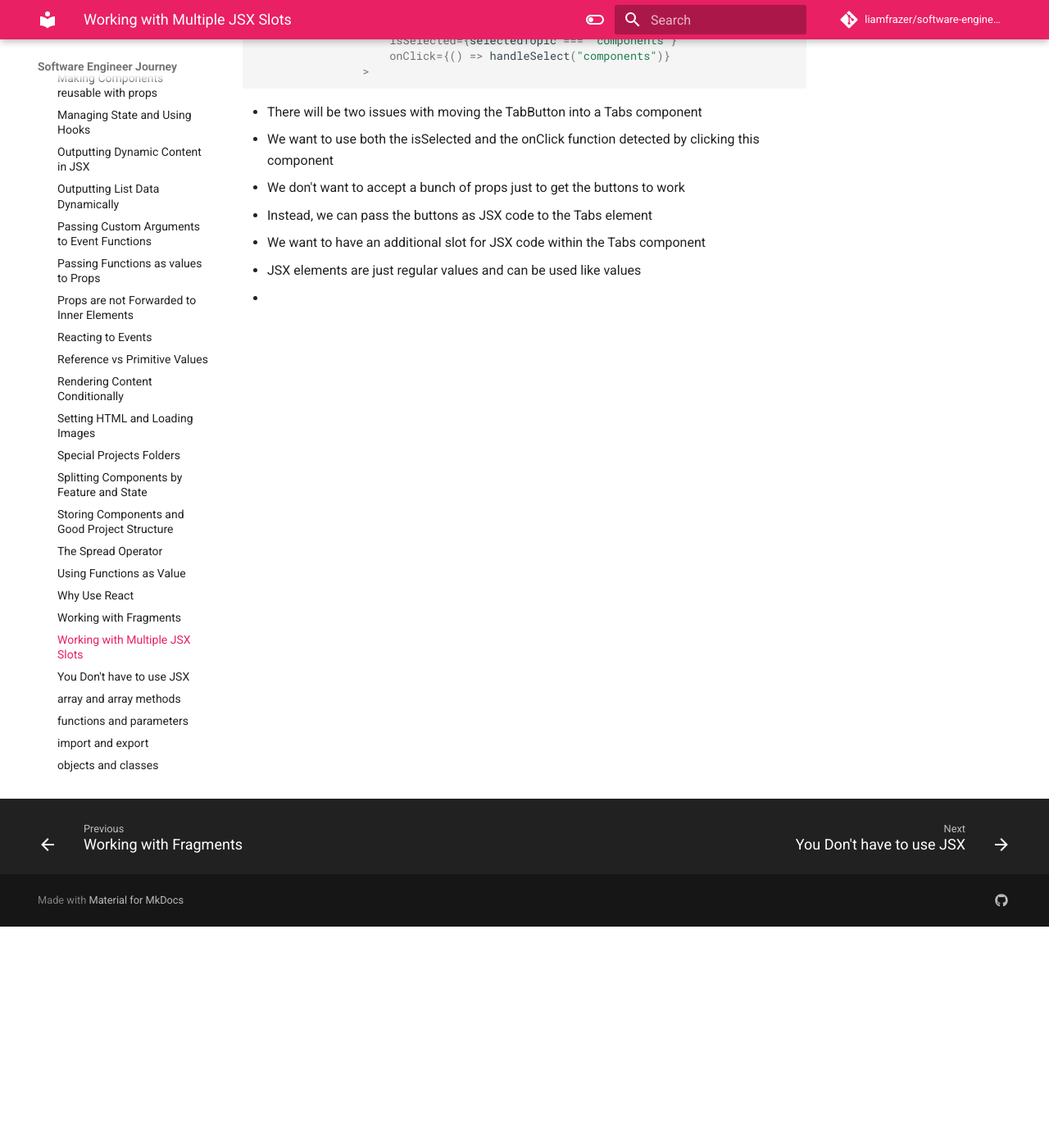
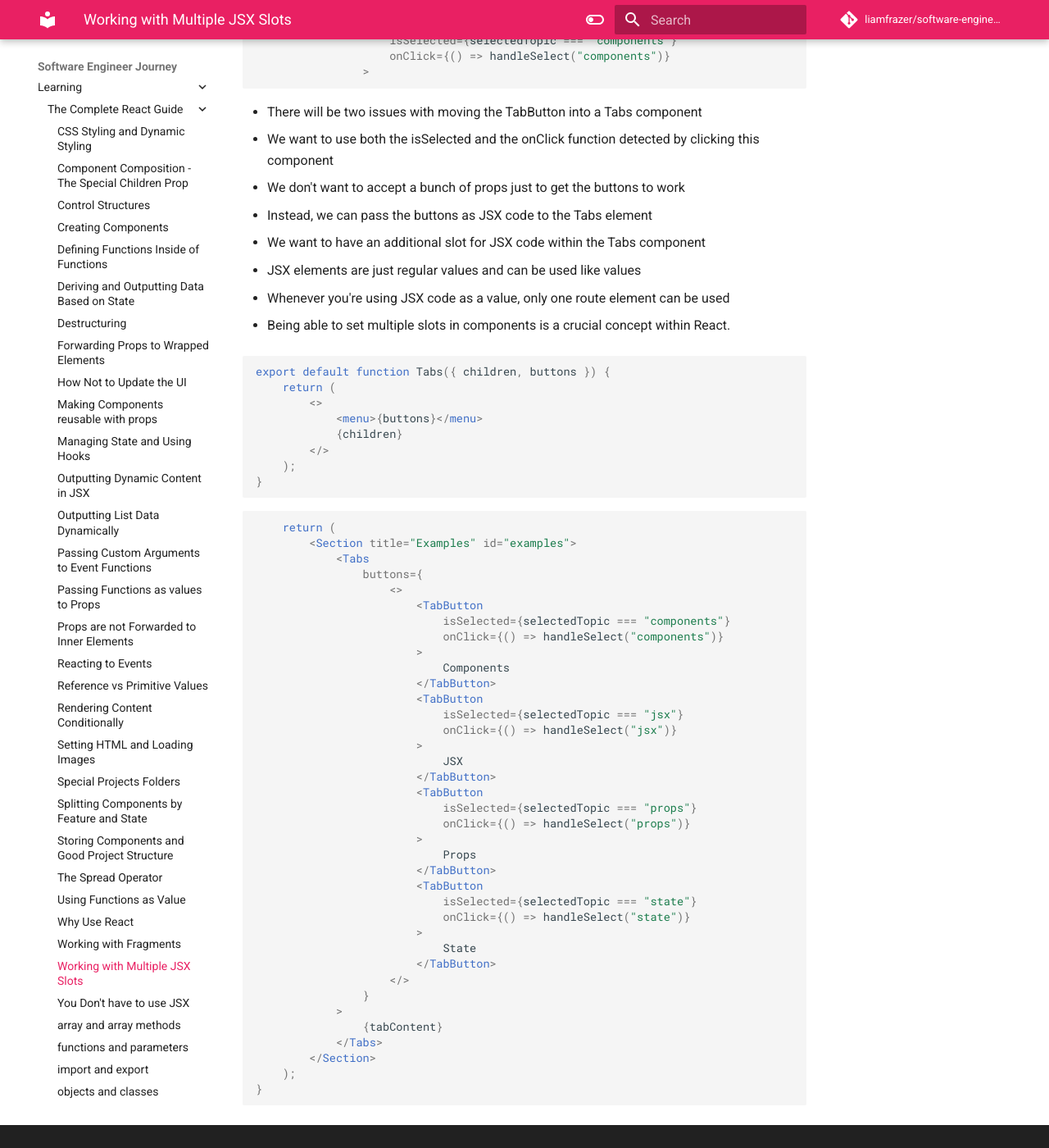
Before and after one commit to liamfrazer/software-engineer-journey, an MkDocs documentation site: the page built from docs/Learning/The Complete React Guide/Working with Multiple JSX Slots.md, in a window 1280 px wide and 1400 px high, scrolled down 270 px. Shown: the whole window at 82% size. Built offline with MkDocs 1.6.1 and Material for MkDocs 9.7.7, drawn with Linux system fonts in a browser that asks for light colours; comment, search, counter and statistics services are not loaded.

Commit message:
vault backup: 2023-12-21 18:33:09

````diff
--- a/docs/Learning/The Complete React Guide/Working with Multiple JSX Slots.md
+++ b/docs/Learning/The Complete React Guide/Working with Multiple JSX Slots.md
@@ -3,6 +3,7 @@
   - react
   - jsx
   - slots
+  - components
 ---
 # Working with Multiple JSX Slots
 
@@ -24,4 +25,58 @@
 * We want to have an additional slot for JSX code within the Tabs component
 
 * JSX elements are just regular values and can be used like values
-*
+* Whenever you're using JSX code as a value, only one route element can be used
+
+* Being able to set multiple slots in components is a crucial concept within React.
+
+```jsx
+export default function Tabs({ children, buttons }) {
+	return (
+		<>
+			<menu>{buttons}</menu>
+			{children}
+		</>
+	);
+}
+
+```
+```jsx
+	return (
+		<Section title="Examples" id="examples">
+			<Tabs
+				buttons={
+					<>
+						<TabButton
+							isSelected={selectedTopic === "components"}
+							onClick={() => handleSelect("components")}
+						>
+							Components
+						</TabButton>
+						<TabButton
+							isSelected={selectedTopic === "jsx"}
+							onClick={() => handleSelect("jsx")}
+						>
+							JSX
+						</TabButton>
+						<TabButton
+							isSelected={selectedTopic === "props"}
+							onClick={() => handleSelect("props")}
+						>
+							Props
+						</TabButton>
+						<TabButton
+							isSelected={selectedTopic === "state"}
+							onClick={() => handleSelect("state")}
+						>
+							State
+						</TabButton>
+					</>
+				}
+			>
+				{tabContent}
+			</Tabs>
+		</Section>
+	);
+}
+
+```
````
